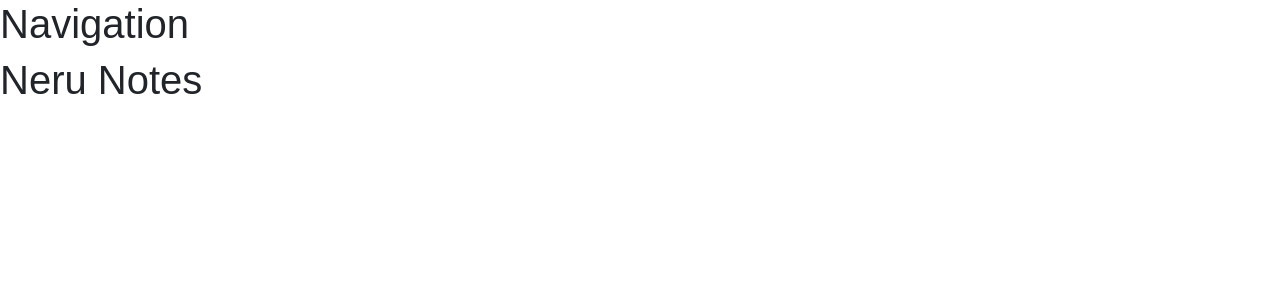
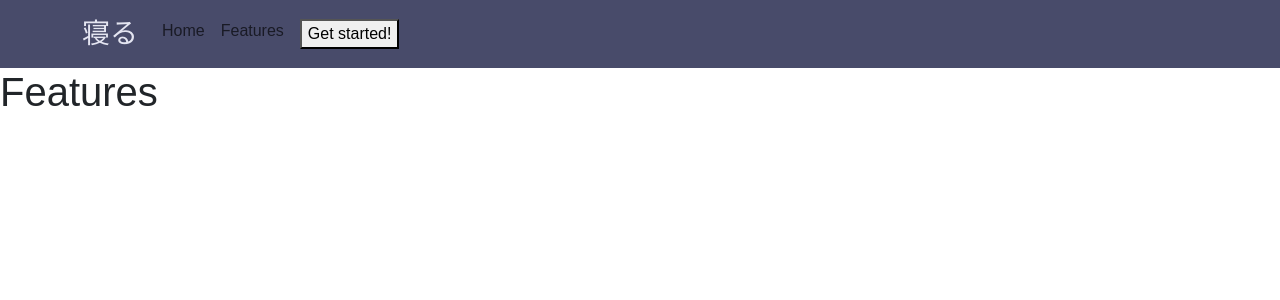
Before and after one commit to keffri/neru-notes, a React (Create React App) app in the folder client/: page /features in a window 1280 px wide. Shown: the top 300 px of the page. Built offline with nearby package versions, Linux system fonts and the light colour scheme.

Commit message:
feature component and styles created

```diff
--- a/client/src/components/App.tsx
+++ b/client/src/components/App.tsx
@@ -1,13 +1,20 @@
-import React, { FC } from 'react';
+import { FC } from 'react';
+import { BrowserRouter, Routes, Route } from 'react-router-dom';
 import Navigation from './navigation/Navigation';
 import LandingPage from './landingPage/LandingPage';
+import Features from './features/Features';
 
 const App: FC = () => {
   return (
-    <div className="app">
-      <Navigation />
-      <LandingPage />
-    </div>
+    <BrowserRouter>
+      <div className="app">
+        <Navigation />
+        <Routes>
+          <Route path="/" element={<LandingPage />} />
+          <Route path="/features" element={<Features />} />
+        </Routes>
+      </div>
+    </BrowserRouter>
   );
 };
 
--- /dev/null
+++ b/client/src/components/features/Features.tsx
@@ -0,0 +1,11 @@
+import React, { FC } from 'react';
+
+const Features: FC = () => {
+  return (
+    <section className="features">
+      <h1 className="features__title">Features</h1>
+    </section>
+  );
+};
+
+export default Features;
--- a/client/src/components/navigation/Navigation.tsx
+++ b/client/src/components/navigation/Navigation.tsx
@@ -1,7 +1,31 @@
 import React, { FC } from 'react';
+import { Navbar, Nav, Container } from 'react-bootstrap';
+import { Link } from 'react-router-dom';
 
 const Navigation: FC = () => {
-  return <h1>Navigation</h1>;
+  return (
+    <Navbar expand="lg" className="navigation">
+      <Container>
+        <Navbar.Brand className="navigation__brand">寝る</Navbar.Brand>
+        <Navbar.Toggle aria-controls="basic-navbar-nav" />
+        <Navbar.Collapse>
+          <Nav className="me_auto">
+            <Nav.Link as={Link} to="/" className="navigation__link">
+              Home
+            </Nav.Link>
+            <Nav.Link as={Link} to="/features" className="navigation__link">
+              Features
+            </Nav.Link>
+            <Nav.Link className="navigation__link">
+              <button data-testid="nav_button" className="navigation__button">
+                Get started!
+              </button>
+            </Nav.Link>
+          </Nav>
+        </Navbar.Collapse>
+      </Container>
+    </Navbar>
+  );
 };
 
 export default Navigation;
```
Also changed, not shown: client/src/styles/components/features/features.scss (added).
